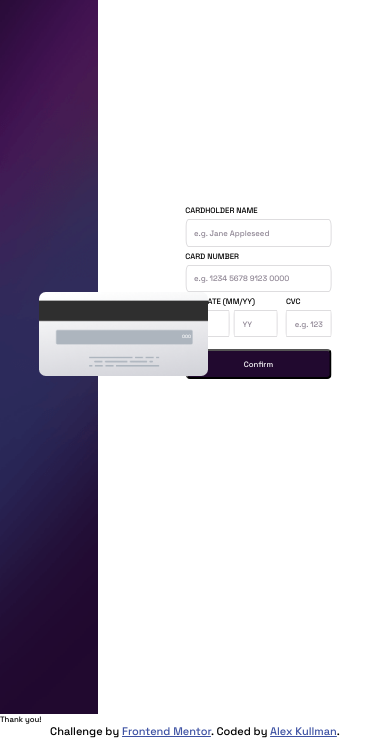
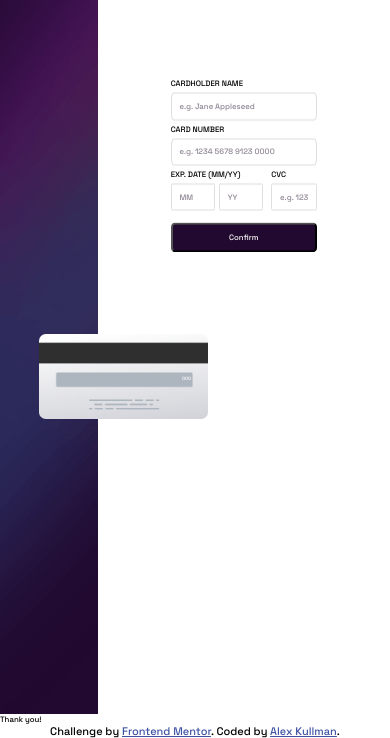
Before and after one commit to alexk1923/Interactive-Card-Details, a plain HTML site: page index.html in a window 390 px wide. Shown: the part 130-868 px from the top of the page. Drawn offline with Linux system fonts and the light colour scheme.

Commit message:
Fixed mobile overflow

```diff
--- a/style.css
+++ b/style.css
@@ -111,7 +111,7 @@ form > * {
 	aspect-ratio: 2/1;
 	position: absolute;
 	left: 10%;
-	top: 50%;
+	top: 55%;
 }
 
 .back-card-info p {
@@ -148,7 +148,7 @@ form > * {
 	justify-content: center;
 	gap: 0.5em;
 	width: 50%;
-	transform: translateX(10%);
+	transform: translateY(-15vh);
 }
 
 @media screen and (max-width: 375px) {
```
